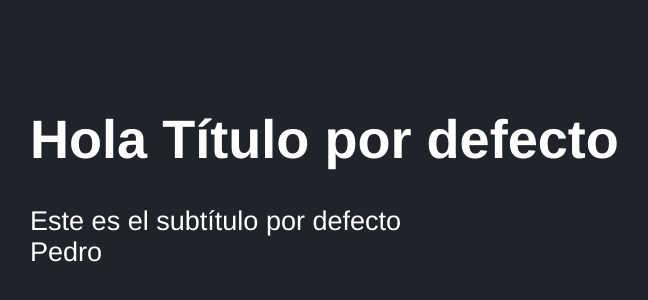
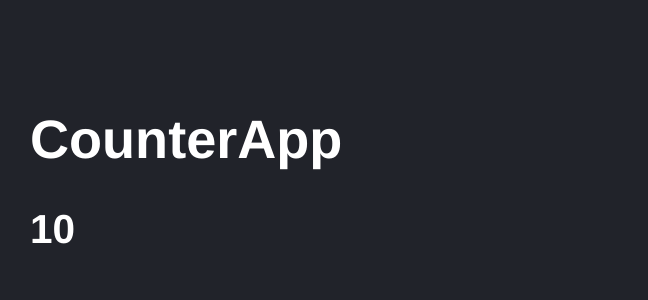
Before and after one commit to jhonnycgarcia/dev-talles-react-counter-app, a React (Vite) app: page / in a window 1280 px wide. Shown: the part 76-376 px from the top of the page, without its empty margins (118-766 px from the left). Built offline with nearby package versions, Linux system fonts and the light colour scheme.

Commit message:
Tarea - Componente CounterApp

```diff
--- /dev/null
+++ b/src/CounterApp.jsx
@@ -0,0 +1,18 @@
+import PropTypes from 'prop-types';
+
+export const CounterApp = ({ value }) => {
+  return (
+    <>
+        <h1>CounterApp</h1>
+        <h2> { value } </h2>
+    </>
+  );
+}
+
+CounterApp.propTypes = {
+  value: PropTypes.number.isRequired,
+};
+
+CounterApp.defaultProps = {
+  value: 0,
+}
--- a/src/main.jsx
+++ b/src/main.jsx
@@ -1,13 +1,13 @@
 import { StrictMode } from 'react'
 import { createRoot } from 'react-dom/client'
-// import { App } from './App'
-import { FirstApp } from './FirstApp'
 
 import './style.css'
 
+import { CounterApp } from './CounterApp'
+
+
 createRoot(document.getElementById('root')).render(
     <StrictMode>
-        {/* <App /> */}
-        <FirstApp />
+        <CounterApp value={10} />
     </StrictMode>,
 )
```
Also changed, not shown: 1 other file (tests, documents, lock files or other folders).
